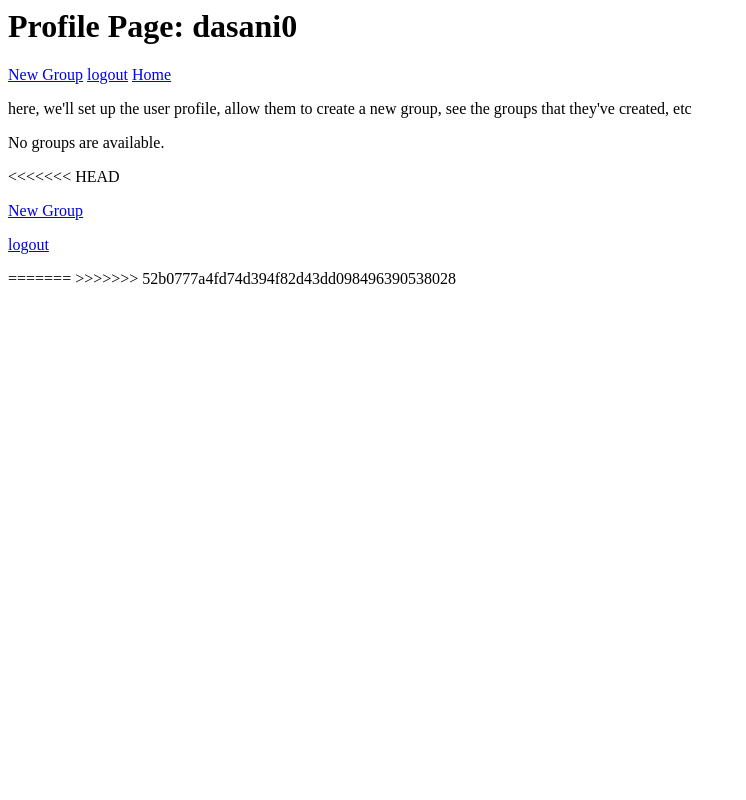
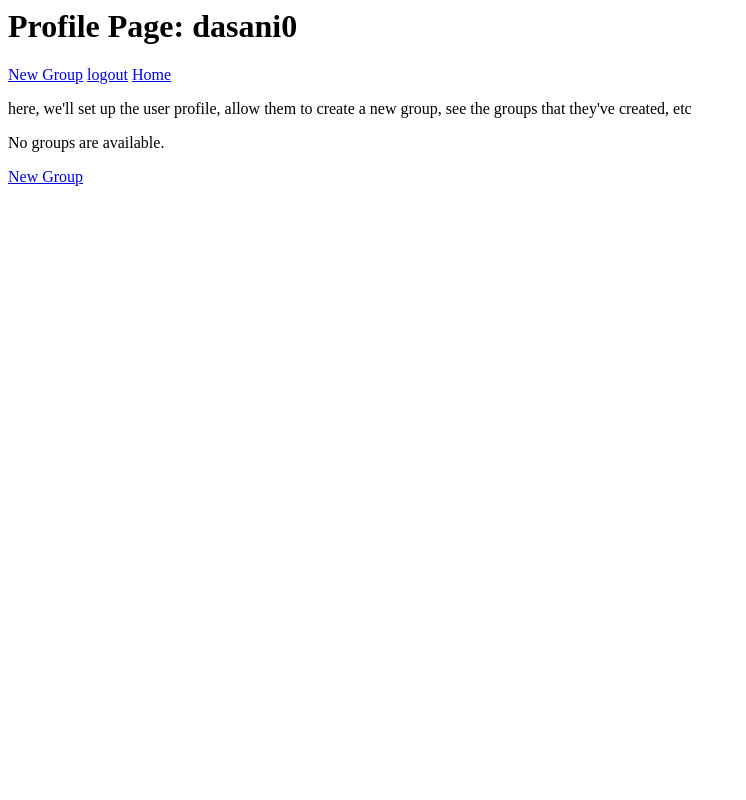
Before and after one commit to Anderszm/xmas, a Django app: page /profile/ in a window 1280 px wide. Shown: the whole page, without its empty margins (0-746 px from the left). Run offline with Django 3.2, Linux system fonts and the light colour scheme; a user stored in the database is signed in; data comes from the database, SQL or seed files in the repository.

Commit message:
fixed index to match Zach's kinda. added new group link

```diff
--- a/xmas_site/namedrawing/templates/namedrawing/profile/index.html
+++ b/xmas_site/namedrawing/templates/namedrawing/profile/index.html
@@ -1,3 +1,4 @@
+
 <h1>Profile Page: {{ username }}</h1>
 <div class="basic">
 {% include "navbar.html" %}
@@ -18,9 +19,4 @@
 	<p>No groups are available.</p>
 {% endif %}
 
-<<<<<<< HEAD
 <p><a href = "{% url 'namedrawing:newgroup_get' %}">New Group</a></p>
-
-<p><a href = "{% url 'logout' %}">logout</a></p>
-=======
->>>>>>> 52b0777a4fd74d394f82d43dd098496390538028
```
